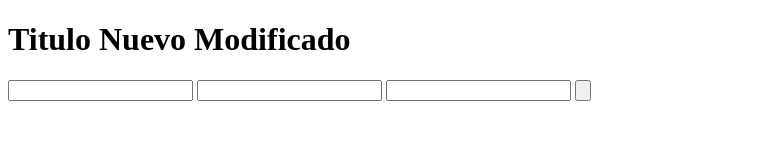
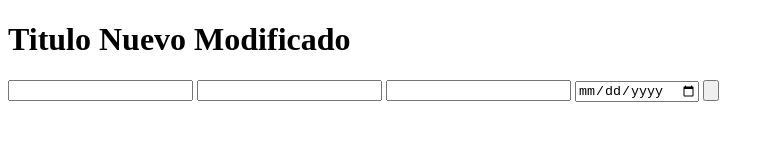
Before and after one commit to DamianColazo/hellow-world-git, a plain HTML site: page index.html in a window 1280 px wide. Shown: the whole page, without its empty margins (0-774 px from the left). Drawn offline with Linux system fonts and the light colour scheme.

Commit message:
Se implemento birth

```diff
--- a/index.html
+++ b/index.html
@@ -13,6 +13,7 @@
         <input type="number" name="firstName" id="firstName">
         <input type="text" name="lastName" id="lastName">
         <input type="number" name="age" id="age">
+        <input type="date" name="birthdate" id="birthdate" >
         <input type="button" name="Enviar" id="">
     </form>
 </body>
```
